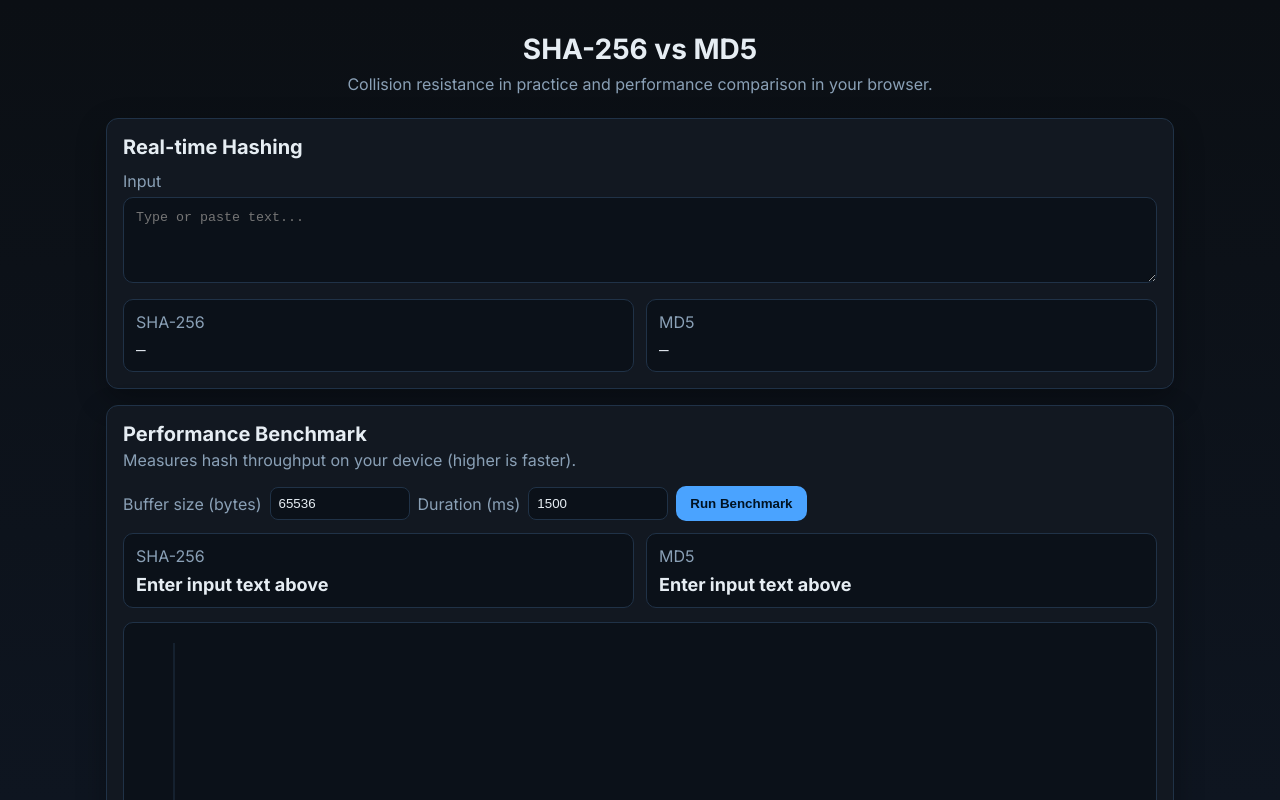
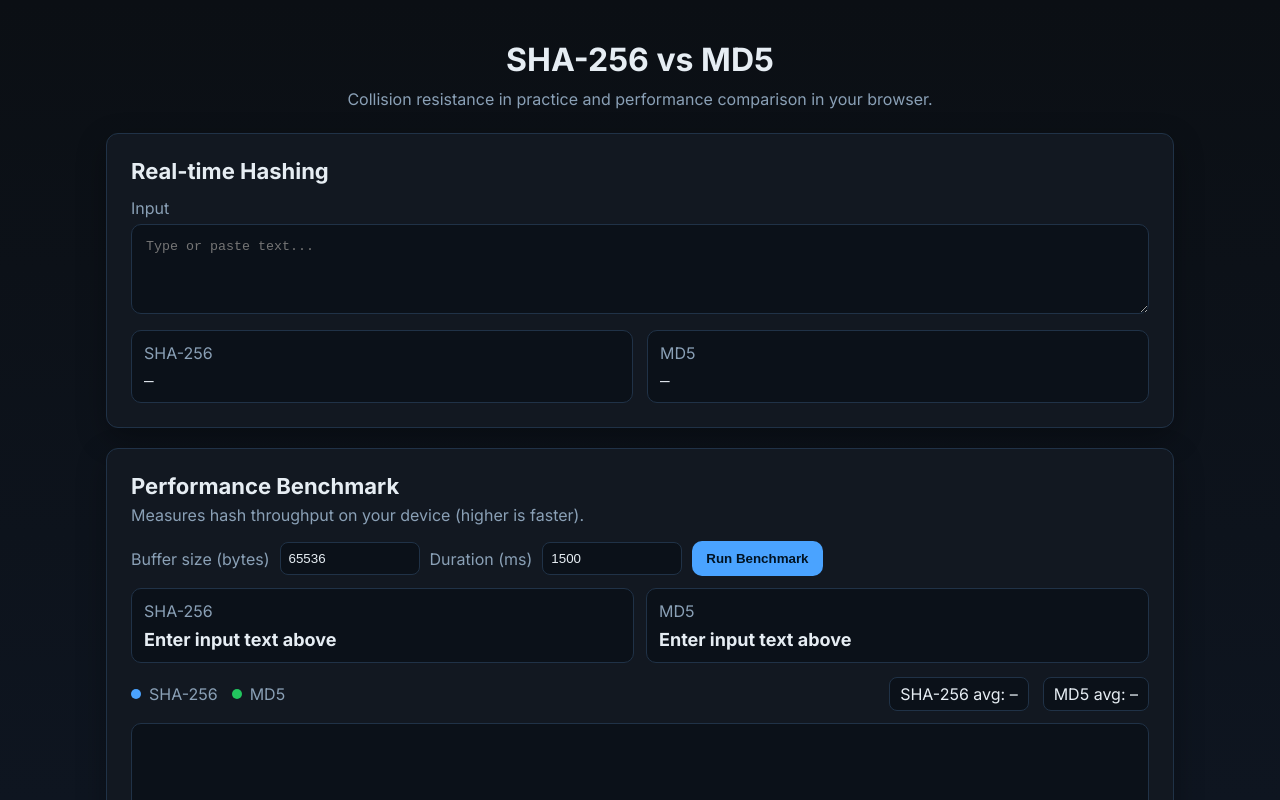
Before and after one commit to AntoniyaJency/SHA-256, a plain HTML site: page index.html in a window 1280 px wide. Both pictures are taken after a click on the button "Run Benchmark". Shown: the top 800 px of the page. Drawn offline with Linux system fonts and the light colour scheme.

Commit message:
Furthur implementation

```diff
--- a/app.js
+++ b/app.js
@@ -185,8 +185,17 @@ runPerfBtn.addEventListener('click', async () => {
   const mdMBps = ((mdOps * size) / (1024 * 1024) / (duration / 1000)).toFixed(2);
   perfShaEl.textContent = `${shaOps} ops, ${shaMBps} MiB/s`;
   perfMd5El.textContent = `${mdOps} ops, ${mdMBps} MiB/s`;
-  // Draw comparison chart
-  drawPerfChart(parseFloat(shaMBps), parseFloat(mdMBps));
+  // Update history and draw analysis chart
+  const shaNum = parseFloat(shaMBps), mdNum = parseFloat(mdMBps);
+  perfHistory.push({ t: Date.now(), sha: shaNum, md: mdNum });
+  while (perfHistory.length > MAX_POINTS) perfHistory.shift();
+  drawPerfChartHistory(perfHistory);
+  // Rolling averages (last 5)
+  const recent = perfHistory.slice(-5);
+  const avgSha = recent.reduce((s, p) => s + p.sha, 0) / (recent.length || 1);
+  const avgMd = recent.reduce((s, p) => s + p.md, 0) / (recent.length || 1);
+  perfShaAvgEl.textContent = `${avgSha.toFixed(2)} MiB/s`;
+  perfMd5AvgEl.textContent = `${avgMd.toFixed(2)} MiB/s`;
 });
 
 // Collision demo via worker
@@ -323,34 +332,70 @@ stopBtn.addEventListener('click', () => { ensureWorker(); worker.postMessage({ a
 // Simple bar chart for performance
 const perfChartCanvas = document.getElementById('perfChart');
 const ctx = perfChartCanvas.getContext('2d');
-function drawPerfChart(shaMBps, mdMBps) {
+const perfShaAvgEl = document.getElementById('perfShaAvg');
+const perfMd5AvgEl = document.getElementById('perfMd5Avg');
+const perfHistory = []; // {t, sha, md}
+const MAX_POINTS = 20;
+
+function drawPerfChartHistory(history) {
   const w = perfChartCanvas.width;
   const h = perfChartCanvas.height;
   ctx.clearRect(0, 0, w, h);
-  // Axes
+  // Determine scales
+  const paddingLeft = 50;
+  const paddingRight = 20;
+  const paddingTop = 14;
+  const paddingBottom = 28;
+  const innerW = w - paddingLeft - paddingRight;
+  const innerH = h - paddingTop - paddingBottom;
+  const maxVal = Math.max(1, ...history.map(p => Math.max(p.sha, p.md)));
+
+  // Grid
   ctx.strokeStyle = '#203247';
   ctx.lineWidth = 1;
   ctx.beginPath();
-  ctx.moveTo(40, 10);
-  ctx.lineTo(40, h - 30);
-  ctx.lineTo(w - 10, h - 30);
+  ctx.rect(paddingLeft, paddingTop, innerW, innerH);
   ctx.stroke();
-  const maxVal = Math.max(shaMBps, mdMBps, 1);
-  const barWidth = 140;
-  const gap = 60;
-  const baseY = h - 30;
-  const scale = (h - 60) / maxVal;
-  // Bars
-  function bar(x, val, color, label){
-    const bh = val * scale;
+  // Horizontal grid lines and labels
+  ctx.font = '11px Inter, sans-serif';
+  ctx.fillStyle = '#8aa0b6';
+  const ticks = 4;
+  for (let i = 0; i <= ticks; i++) {
+    const y = paddingTop + (innerH * i) / ticks;
+    const val = ((maxVal * (ticks - i)) / ticks).toFixed(0);
+    ctx.strokeStyle = '#1a2a3c';
+    ctx.beginPath();
+    ctx.moveTo(paddingLeft, y);
+    ctx.lineTo(paddingLeft + innerW, y);
+    ctx.stroke();
+    ctx.fillText(val, 10, y + 4);
+  }
+
+  if (history.length === 0) return;
+  // X scale function
+  const stepX = innerW / Math.max(1, history.length - 1);
+  function xAt(i) { return paddingLeft + i * stepX; }
+  function yAt(v) { return paddingTop + innerH - (v / maxVal) * innerH; }
+
+  // Line drawer
+  function drawLine(color, accessor) {
+    ctx.strokeStyle = color;
+    ctx.lineWidth = 2;
+    ctx.beginPath();
+    history.forEach((p, i) => {
+      const x = xAt(i);
+      const y = yAt(accessor(p));
+      if (i === 0) ctx.moveTo(x, y); else ctx.lineTo(x, y);
+    });
+    ctx.stroke();
+    // Last point marker
+    const last = history[history.length - 1];
     ctx.fillStyle = color;
-    ctx.fillRect(x, baseY - bh, barWidth, bh);
-    ctx.fillStyle = '#e6edf3';
-    ctx.font = '12px Inter, sans-serif';
-    ctx.fillText(label, x, baseY + 16);
-    ctx.fillText(`${val.toFixed(2)} MiB/s`, x, baseY - bh - 6);
+    ctx.beginPath();
+    ctx.arc(xAt(history.length - 1), yAt(accessor(last)), 3, 0, Math.PI * 2);
+    ctx.fill();
   }
-  const startX = 70;
-  bar(startX, shaMBps, '#4aa3ff', 'SHA-256');
-  bar(startX + barWidth + gap, mdMBps, '#22c55e', 'MD5');
+
+  drawLine('#4aa3ff', p => p.sha);
+  drawLine('#22c55e', p => p.md);
 }
--- a/index.html
+++ b/index.html
@@ -16,7 +16,7 @@
     </header>
 
     <main class="container">
-      <section class="card" id="hashing">
+      <section class="card card-large" id="hashing">
         <h2>Real-time Hashing</h2>
         <label for="inputText" class="label">Input</label>
         <textarea id="inputText" class="input" rows="4" placeholder="Type or paste text..."></textarea>
@@ -32,7 +32,7 @@
         </div>
       </section>
 
-      <section class="card" id="performance">
+      <section class="card card-large" id="performance">
         <h2>Performance Benchmark</h2>
         <p class="subtle">Measures hash throughput on your device (higher is faster).</p>
         <div class="controls">
@@ -52,8 +52,15 @@
             <div id="perfMd5" class="result-value">–</div>
           </div>
         </div>
+        <div class="perf-legend">
+          <div class="legend-item"><span class="dot dot-sha"></span> SHA-256</div>
+          <div class="legend-item"><span class="dot dot-md5"></span> MD5</div>
+          <div class="spacer"></div>
+          <div class="stat">SHA-256 avg: <span id="perfShaAvg">–</span></div>
+          <div class="stat">MD5 avg: <span id="perfMd5Avg">–</span></div>
+        </div>
         <div class="chart-wrap">
-          <canvas id="perfChart" width="800" height="220" aria-label="Performance comparison chart" role="img"></canvas>
+          <canvas id="perfChart" width="900" height="260" aria-label="Performance comparison chart" role="img"></canvas>
         </div>
         <p class="note">Note: SHA-256 uses the browser's native crypto, while MD5 runs in JavaScript. This favors SHA-256 in this environment even though MD5 is a simpler algorithm.</p>
       </section>
--- a/style.css
+++ b/style.css
@@ -19,12 +19,12 @@ body {
 }
 
 .site-header {
-  padding: 32px 16px 8px 16px;
+  padding: 40px 16px 8px 16px;
   text-align: center;
 }
 .site-header h1 {
-  margin: 0 0 8px 0;
-  font-size: 28px;
+  margin: 0 0 10px 0;
+  font-size: 32px;
 }
 .site-header p {
   margin: 0;
@@ -37,18 +37,19 @@ body {
   padding: 16px;
   display: grid;
   grid-template-columns: 1fr;
-  gap: 16px;
+  gap: 20px;
 }
 
 .card {
   background: var(--card);
   border: 1px solid var(--border);
   border-radius: 12px;
-  padding: 16px;
+  padding: 20px;
   box-shadow: 0 10px 30px rgba(0,0,0,0.3);
 }
+.card-large { padding: 24px; }
 
-.card h2 { margin: 0 0 12px 0; font-size: 20px; }
+.card h2 { margin: 0 0 14px 0; font-size: 22px; }
 .subtle { color: var(--muted); margin-top: -8px; }
 
 .label { display: block; margin-bottom: 6px; color: var(--muted); }
@@ -58,18 +59,18 @@ body {
   color: var(--text);
   border: 1px solid var(--border);
   border-radius: 10px;
-  padding: 12px;
+  padding: 14px;
   outline: none;
 }
 .input:focus { border-color: var(--accent); box-shadow: 0 0 0 2px rgba(74,163,255,0.2); }
 
-.hash-row { display: grid; grid-template-columns: 1fr 1fr; gap: 12px; margin-top: 12px; }
+.hash-row { display: grid; grid-template-columns: 1fr 1fr; gap: 14px; margin-top: 12px; }
 .hash-box { background: #0b1119; border: 1px solid var(--border); border-radius: 10px; padding: 12px; }
 .hash-title { color: var(--muted); margin-bottom: 8px; }
 .hash-output { margin: 0; white-space: pre-wrap; word-break: break-all; font-family: ui-monospace, SFMono-Regular, Menlo, Monaco, Consolas, monospace; }
 .hash-output.small { font-size: 12px; max-height: 200px; overflow: auto; }
 
-.controls { display: flex; flex-wrap: wrap; gap: 8px; align-items: center; margin-top: 8px; }
+.controls { display: flex; flex-wrap: wrap; gap: 10px; align-items: center; margin-top: 10px; }
 .label-inline { color: var(--muted); }
 .input-inline { width: 140px; background: #0b1119; color: var(--text); border: 1px solid var(--border); border-radius: 8px; padding: 8px; }
 
@@ -91,7 +92,15 @@ body {
 .result-title { color: var(--muted); margin-bottom: 8px; }
 .result-value { font-size: 18px; font-weight: 700; }
 
-.chart-wrap { margin-top: 14px; background: #0b1119; border: 1px solid var(--border); border-radius: 10px; padding: 10px; }
+.perf-legend { display: flex; gap: 14px; align-items: center; margin-top: 14px; color: var(--muted); }
+.perf-legend .legend-item { display: flex; gap: 8px; align-items: center; }
+.perf-legend .dot { width: 10px; height: 10px; border-radius: 50%; display: inline-block; }
+.perf-legend .dot-sha { background: #4aa3ff; }
+.perf-legend .dot-md5 { background: #22c55e; }
+.perf-legend .spacer { flex: 1; }
+.perf-legend .stat { background: #0b1119; border: 1px solid var(--border); padding: 6px 10px; border-radius: 8px; color: var(--text); }
+
+.chart-wrap { margin-top: 12px; background: #0b1119; border: 1px solid var(--border); border-radius: 10px; padding: 10px; }
 
 .note { color: var(--muted); margin-top: 10px; font-size: 13px; }
 
```
